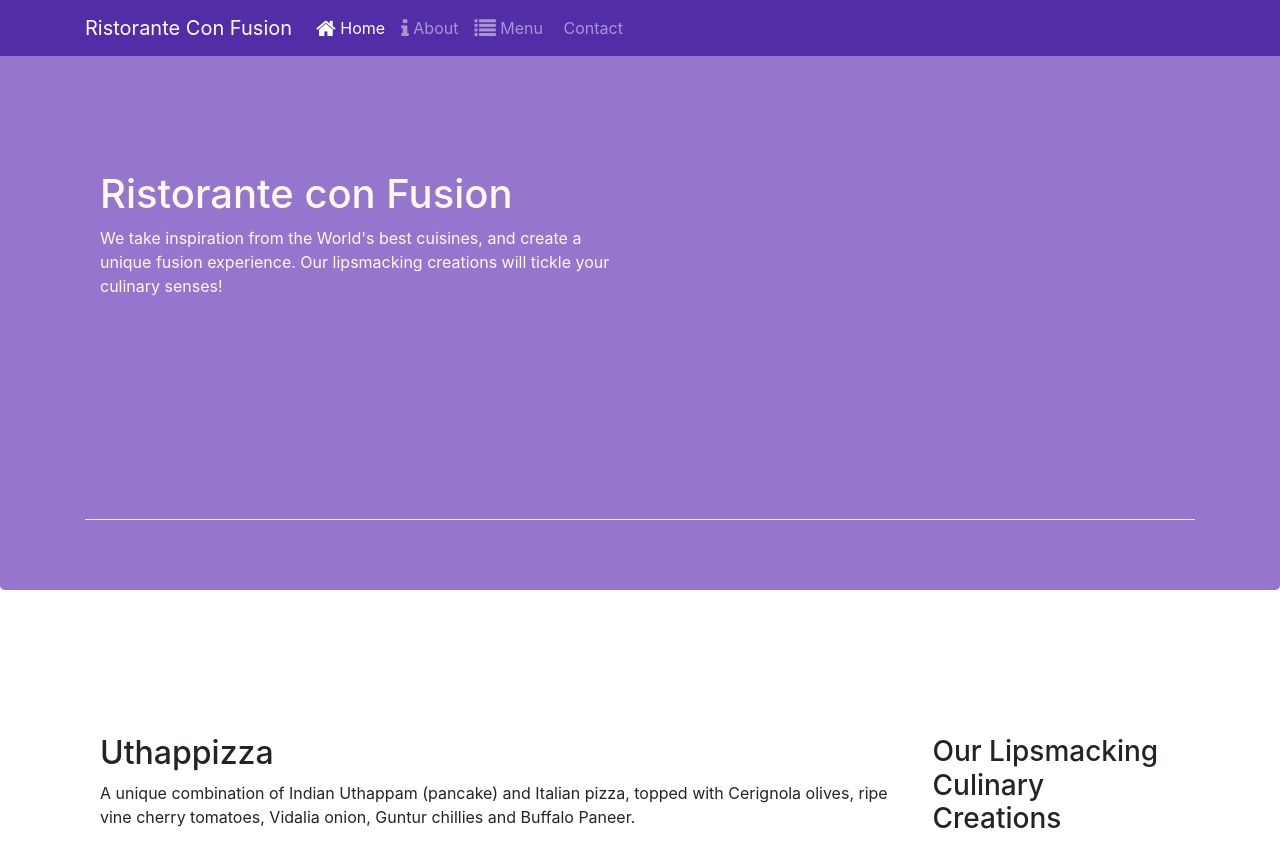
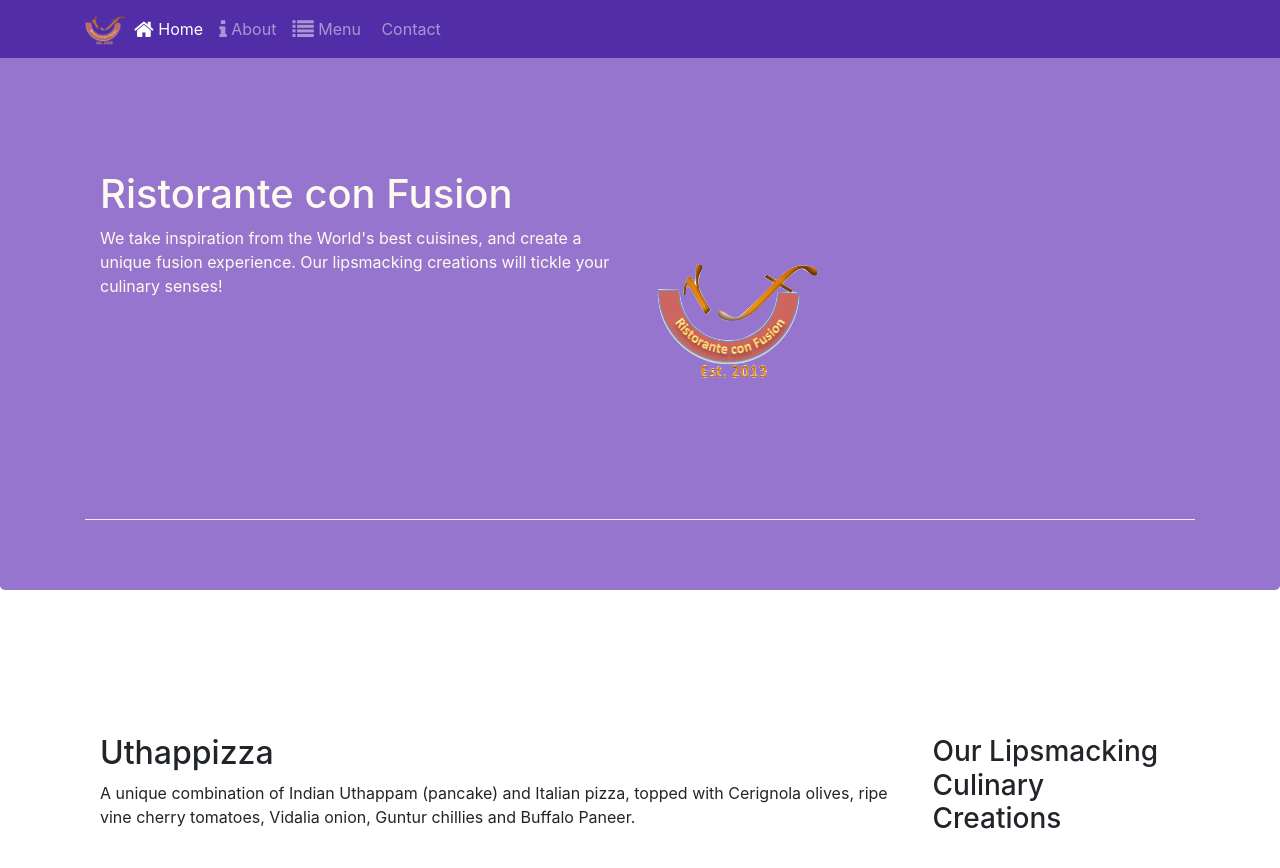
Before and after one commit to alexandercapeta/restaurant, a website: page index.html in a window 1280 px wide. Shown: the top 868 px of the page. Drawn offline with nearby package versions, Linux system fonts and the light colour scheme; some icons are missing.

Commit message:
Adding the restaurant logo to the jumbotron and to the navbar

```diff
--- a/index.html
+++ b/index.html
@@ -19,7 +19,8 @@
 <body>
     <nav class="navbar navbar-dark navbar-expand-sm fixed-top">
       <div class="container">
-        <a class="navbar-brand" href="#">Ristorante Con Fusion</a>
+        <a class="navbar-brand mr-auto" href="#">
+          <img src="img/logo.png" height="30" width="41"></a>
           <div class="collapse navbar-collapse" id="Navbar">
             <ul class="navbar-nav mr-auto">
               <li class="nav-item active"><a class="nav-link" href="#">
@@ -43,9 +44,12 @@
             <div class="row row-content">
                 <div class="col-12 col-sm-6">
                     <h1>Ristorante con Fusion</h1>
-                    <p>We take inspiration from the World's best cuisines, and create a unique fusion experience. Our lipsmacking creations will tickle your culinary senses!</p>
+                    <p>We take inspiration from the World's best cuisines, and
+                      create a unique fusion experience. Our lipsmacking creations
+                       will tickle your culinary senses!</p>
                 </div>
-                <div class="col-12 col-sm">
+                <div class="col-12 col-sm align-self-center">
+                    <img src="img/logo.png" class="img-fluid">
                 </div>
             </div>
         </div>
```
